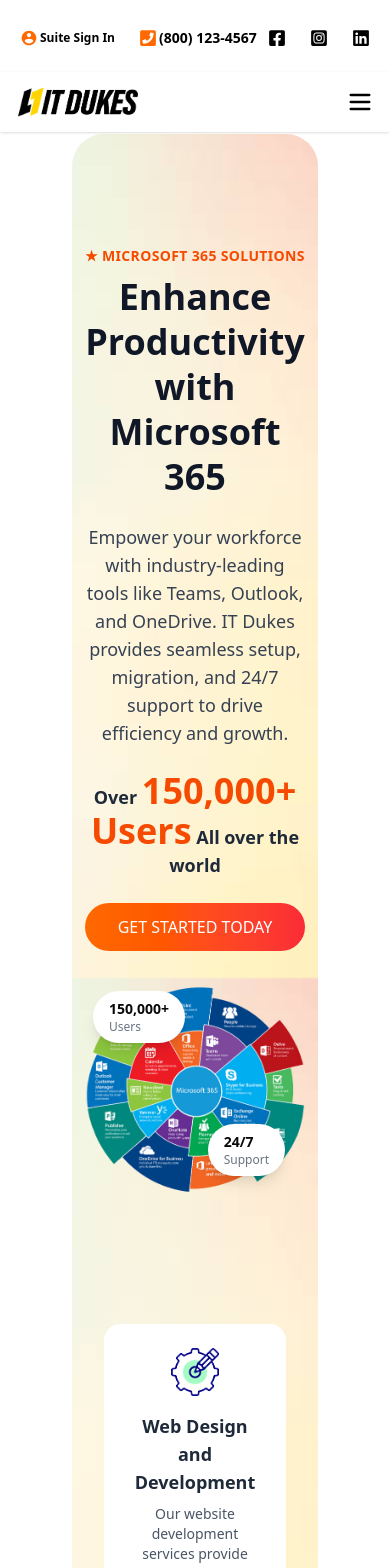
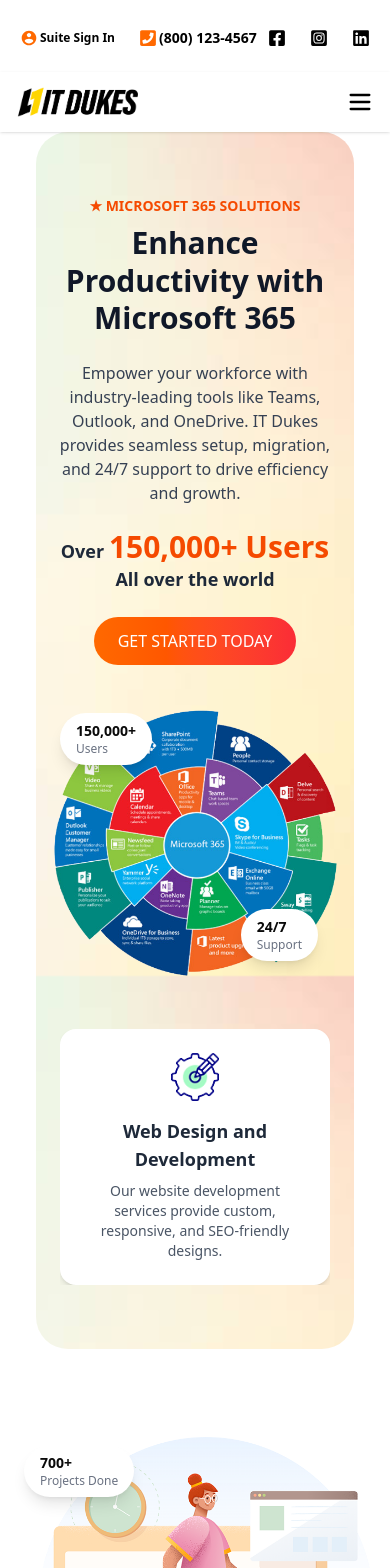
Before and after one commit to sherryadan/ITDUKES-WEBSITE, a Next.js app: page / in a window 390 px wide. Shown: the top 1568 px of the page. Built offline with nearby package versions, Linux system fonts and the light colour scheme.

Commit message:
Responsiveness Updated

```diff
--- a/src/app/components/HeroSection.jsx
+++ b/src/app/components/HeroSection.jsx
@@ -1,10 +1,8 @@
 "use client";
-import React from "react";
+import React, { useState, useEffect } from "react";
 import { Swiper, SwiperSlide } from "swiper/react";
 import { Autoplay } from "swiper/modules";
 import "swiper/css";
-import "swiper/css/navigation";
-import { useState, useEffect } from "react";
 
 const Badge = ({ number, label, position }) => (
   <div
@@ -27,7 +25,7 @@
   {
     title: "Web Design and Development",
     description:
-      "Our website development services provide custom, responsive, and SEO-friendly designs ",
+      "Our website development services provide custom, responsive, and SEO-friendly designs.",
     icon: "/s2.png",
   },
   {
@@ -73,58 +71,59 @@
     const timeout = setTimeout(() => setShow(true), 1000);
     return () => clearTimeout(timeout);
   }, []);
+
   return (
-    <section className="bg-[#fff5f2] py-16 px-4 md:px-12 ml-18 mr-18 mt-0.5 lg:px-20 flex flex-col justify-center items-center gap-10 rounded-4xl bg-[url('/bg-img.jpg')] bg-cover bg-center bg-no-repeat bg-fixed">
+    <section className="bg-[#fff5f2] bg-[url('/bg-img.jpg')] bg-cover bg-center bg-no-repeat bg-fixed py-16 px-4 sm:px-6 lg:px-20 rounded-4xl">
       <div
-        className={`relative flex flex-col md:flex-row items-center justify-between gap-8 px-4 py-12 max-w-screen-xl transform transition-all duration-2000 ease-out ${
+        className={`relative flex flex-col md:flex-row items-center justify-between gap-10 max-w-7xl mx-auto transition-all duration-1000 ease-out ${
           show ? "opacity-100 translate-y-0" : "opacity-0 -translate-y-10"
         }`}
       >
         <div
-          className={`max-w-xl text-center md:text-left transform transition-all duration-2000 delay-200 ease-out ${
+          className={`w-full md:w-1/2 text-center md:text-left transition-all duration-1000 ease-out delay-200 ${
             show ? "opacity-100 translate-y-0" : "opacity-0 -translate-y-6"
           }`}
         >
-          <p className="text-sm font-semibold text-orange-600 tracking-wide mb-2">
+          <p className="text-sm font-semibold text-orange-600 mb-2">
             {badge}
           </p>
-          <h1 className="text-4xl md:text-5xl font-bold text-gray-900 mb-6 leading-tight">
+          <h1 className="text-3xl sm:text-4xl md:text-5xl font-bold text-gray-900 leading-tight mb-6">
             {headline}
           </h1>
-          <p className="text-gray-700 text-lg mb-6">{description}</p>
+          <p className="text-gray-700 text-base sm:text-lg mb-6">{description}</p>
           <p className="text-lg font-semibold text-gray-800 mb-6">
             Over{" "}
-            <span className="text-orange-600 font-bold text-4xl">
+            <span className="text-orange-600 font-bold text-3xl sm:text-4xl">
               {highlightText}
             </span>{" "}
             {highlightLabel}
           </p>
-          <button className="relative inline-block px-6 py-2 h-12 w-55 text-white font-medium bg-gradient-to-r from-orange-500 to-red-500 rounded-4xl overflow-hidden group">
-            <span className="absolute inset-0 w-full h-full bg-black scale-x-0 group-hover:scale-x-100 transition-transform duration-300 origin-left rounded-xl"></span>
-            <span className="relative text-white group-hover:text-white-500 transition-colors duration-300">
-              {buttonLabel}
-            </span>
+          <button
+            onClick={onButtonClick}
+            className="relative inline-block px-6 py-3 text-white font-medium bg-gradient-to-r from-orange-500 to-red-500 rounded-full overflow-hidden group"
+          >
+            <span className="absolute inset-0 w-full h-full bg-black scale-x-0 group-hover:scale-x-100 transition-transform duration-300 origin-left rounded-full"></span>
+            <span className="relative z-10">{buttonLabel}</span>
           </button>
         </div>
 
         <div
-          className={`relative max-w-md w-full transform transition-all duration-2000 delay-400 ease-out ${
+          className={`relative w-full md:w-1/2 transition-all duration-1000 ease-out delay-400 ${
             show ? "opacity-100 translate-y-0" : "opacity-0 -translate-y-6"
           }`}
         >
-          <img src={heroImage.src} alt={heroImage.alt} className="w-full" />
+          <img src={heroImage.src} alt={heroImage.alt} className="w-full max-w-md mx-auto" />
           <Badge number="150,000+" label="Users" position="top-2 left-2" />
           <Badge number="24/7" label="Support" position="bottom-5 right-5" />
         </div>
       </div>
-      <div className="w-full px-4 md:px-8 lg:px-12 max-w-6xl mx-auto mt-10">
+
+      {/* Swiper Feature Section */}
+      <div className="w-full max-w-6xl mx-auto mt-12 px-2 sm:px-4 md:px-8 lg:px-12">
         <Swiper
           modules={[Autoplay]}
-          autoplay={{
-            delay: 2000,
-            disableOnInteraction: false,
-          }}
-          spaceBetween={30}
+          autoplay={{ delay: 2500, disableOnInteraction: false }}
+          spaceBetween={20}
           slidesPerView={1}
           breakpoints={{
             640: { slidesPerView: 1 },
@@ -133,9 +132,7 @@
           }}
         >
           {features.map((feature, index) => (
-            <div className="bg-white">
             <SwiperSlide key={index}>
-
               <div className="bg-white rounded-2xl shadow-md p-6 sm:p-8 h-full flex flex-col items-center text-center hover:shadow-lg transition-all duration-300">
                 <img
                   src={feature.icon}
@@ -147,9 +144,7 @@
                 </h3>
                 <p className="text-gray-600 text-sm">{feature.description}</p>
               </div>
-
             </SwiperSlide>
-            </div>
           ))}
         </Swiper>
       </div>
--- a/src/app/components/Navbar.jsx
+++ b/src/app/components/Navbar.jsx
@@ -56,7 +56,8 @@
 
   return (
     <header className="sticky top-0 z-50 bg-white shadow">
-      <div className="flex items-center justify-between px-4 py-3 md:hidden">
+      {/* Mobile/Tablet Header */}
+      <div className="flex items-center justify-between px-4 py-3 lg:hidden">
         <img src="/logo.png" alt="IT Dukes Logo" className="w-32" />
         <button
           className="text-black"
@@ -67,7 +68,8 @@
         </button>
       </div>
 
-      <nav className="hidden md:flex items-center justify-center px-8 py-4 ">
+      {/* Desktop Navigation */}
+      <nav className="hidden lg:flex items-center justify-center px-8 py-4">
         <img src="/logo.png" alt="IT Dukes Logo" className="w-40" />
         <NavigationMenu className="flex-grow ml-10">
           <NavigationMenuList className="flex items-center gap-6">
@@ -118,8 +120,9 @@
         </Button>
       </nav>
 
+      {/* Mobile/Tablet Menu */}
       {isMobileMenuOpen && (
-        <div className="md:hidden absolute top-full left-0 w-full bg-white shadow-md z-40 p-4 space-y-4">
+        <div className="lg:hidden absolute top-full left-0 w-full bg-white shadow-md z-40 p-4 space-y-4">
           <ul className="space-y-3">
             {navItems.map((item, index) => (
               <li key={item.title}>
--- a/src/app/components/Testimonials.jsx
+++ b/src/app/components/Testimonials.jsx
@@ -5,15 +5,21 @@
 import "swiper/css";
 
 const TestimonialCard = ({ name, image, text, bgColor = "bg-blue-50" }) => (
-  <div className={`flex items-center ${bgColor} rounded-4xl p-6 shadow-lg`}>
+  <div
+    className={`flex items-start ${bgColor} rounded-3xl p-5 sm:p-6 shadow-md gap-4`}
+  >
     <img
       src={image}
       alt={name}
-      className="w-20 h-20 rounded-full mr-4 object-cover"
+      className="w-16 h-16 sm:w-20 sm:h-20 rounded-full object-cover"
     />
     <div>
-      <h4 className="text-lg font-bold text-gray-900 mb-1">{name}</h4>
-      <p className="text-gray-700 text-sm leading-relaxed">{text}</p>
+      <h4 className="text-base sm:text-lg font-bold text-gray-900 mb-1">
+        {name}
+      </h4>
+      <p className="text-gray-700 text-sm sm:text-base leading-relaxed">
+        {text}
+      </p>
     </div>
   </div>
 );
@@ -44,29 +50,36 @@
   ];
 
   return (
-    <section className="max-w-7xl mx-auto px-4 grid md:grid-cols-2 gap-4 items-center mt-24">
+    <section className="max-w-7xl mx-auto px-4 sm:px-6 lg:px-8 py-16">
+      <div className="grid grid-cols-1 md:grid-cols-2 gap-10 items-start">
+        {/* Left column (heading) */}
         <div>
           <h2 className="text-orange-500 text-sm font-semibold uppercase mb-2">
             Testimonial
           </h2>
-        <h3 className="text-3xl font-extrabold text-gray-900 mb-4">
+          <h3 className="text-3xl sm:text-4xl font-extrabold text-gray-900 mb-4">
             What Our Happy Clients Say
           </h3>
-        <p className="text-gray-500 text-lg leading-relaxed">
+          <p className="text-gray-600 text-base sm:text-lg leading-relaxed">
             We empower businesses with world-class cloud solutions, digital
             marketing expertise, and custom IT services to drive growth and
             efficiency.
           </p>
         </div>
 
-      <div className="h-[420px] overflow-hidden">
+        {/* Right column (testimonials swiper) */}
+        <div className="h-[400px] sm:h-[420px] overflow-hidden">
           <Swiper
             direction="vertical"
-          slidesPerView={2}
-          spaceBetween={4}
+            slidesPerView={1}
+            breakpoints={{
+              640: { slidesPerView: 1 },
+              768: { slidesPerView: 2 },
+            }}
+            spaceBetween={16}
             loop={true}
             autoplay={{
-            delay: 2000,
+              delay: 2500,
               disableOnInteraction: false,
             }}
             modules={[Autoplay]}
@@ -79,6 +92,7 @@
             ))}
           </Swiper>
         </div>
+      </div>
     </section>
   );
 };
--- a/src/app/page.js
+++ b/src/app/page.js
@@ -14,7 +14,7 @@
       <MainPage />
       <div className=" mt-6">
         <Navbar />
-        <div>
+        <div className="ml-9 mr-9">
           <HeroSection />
         </div>
         <div className="mt-6">
@@ -32,7 +32,7 @@
         <div className="mt-6 ml-9 mr-9">
           <Testimonials />
         </div>
-        <div className="mt-6">
+        <div>
           <Footer />
         </div>
       </div>
```
Lines whose indentation alone changed are shown as unchanged.
